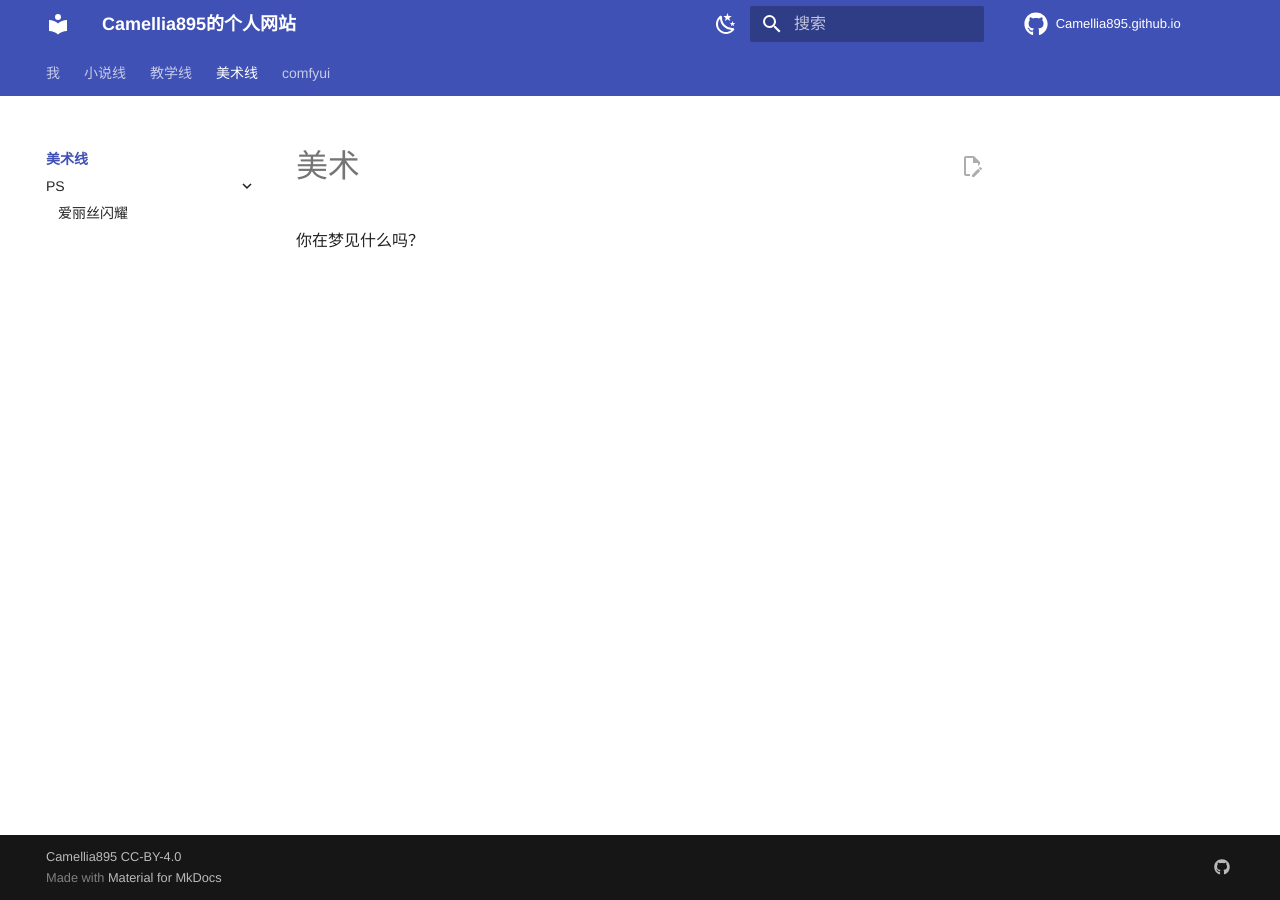
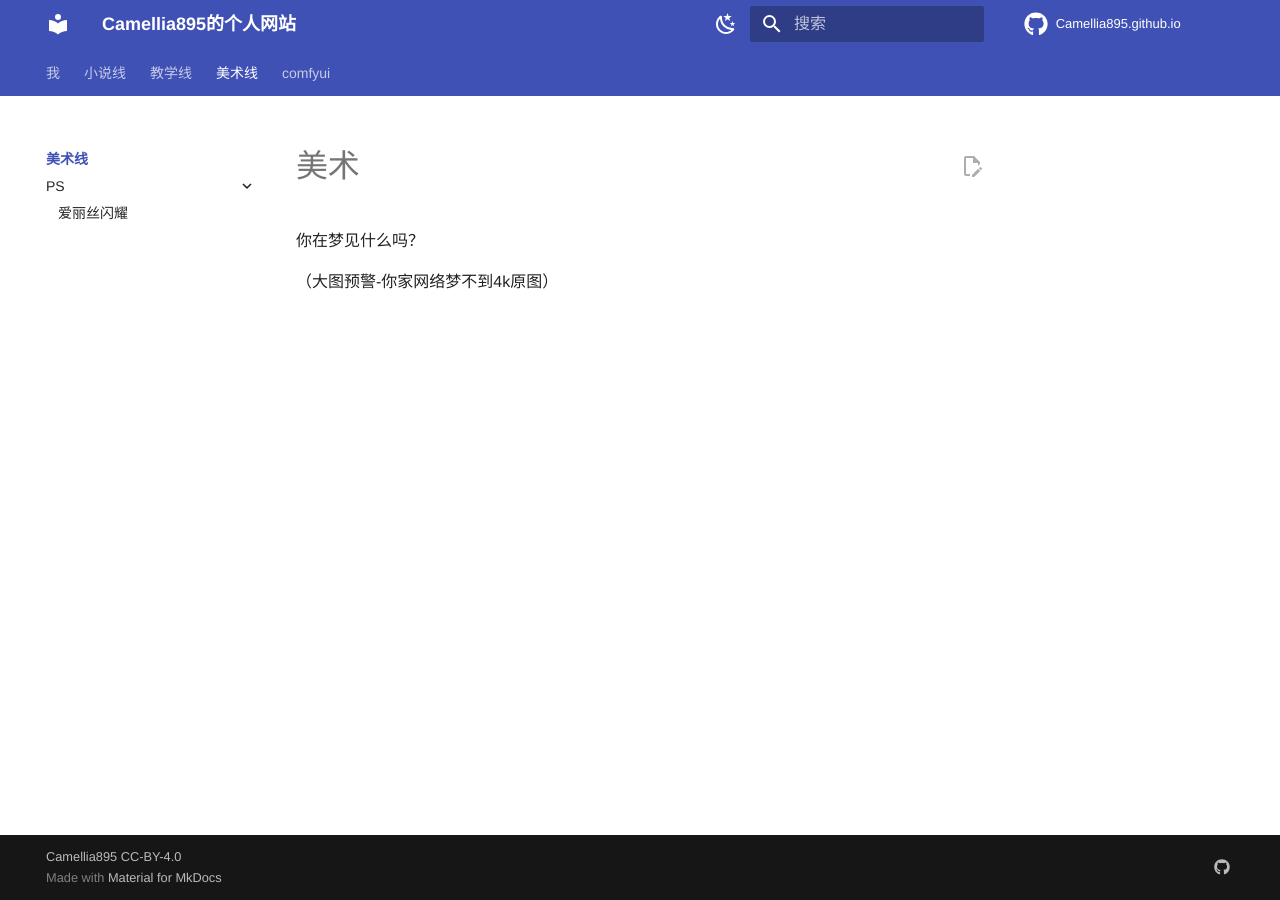
Before and after one commit to Camellia895/Camellia895.github.io, an MkDocs documentation site: the page built from docs/PS/index.md, in a window 1280 px wide. Built offline with MkDocs 1.6.1 and Material for MkDocs 9.7.7, drawn with Linux system fonts in a browser that asks for light colours; some web fonts are replaced; comment, search, counter and statistics services are not loaded.

Commit message:
Update index.md

```diff
--- a/docs/PS/index.md
+++ b/docs/PS/index.md
@@ -1,3 +1,5 @@
 # 美术
 
 你在梦见什么吗？
+
+（大图预警-你家网络梦不到4k原图）
```
